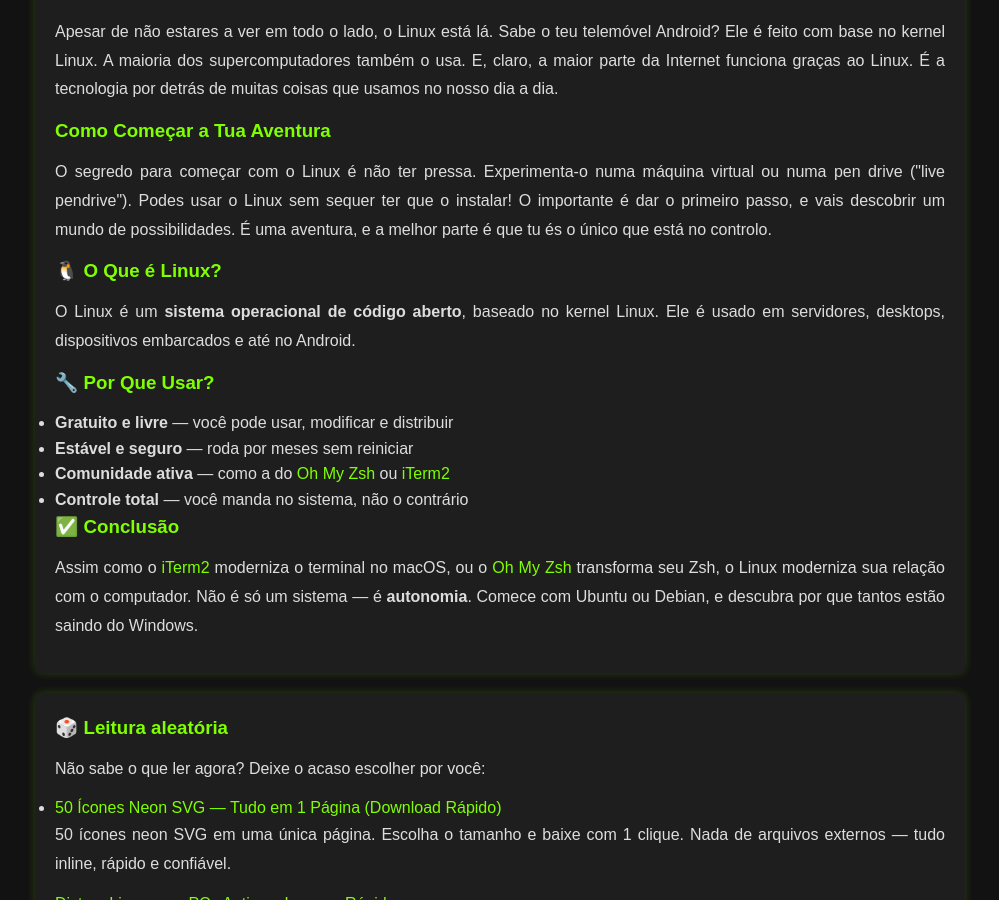
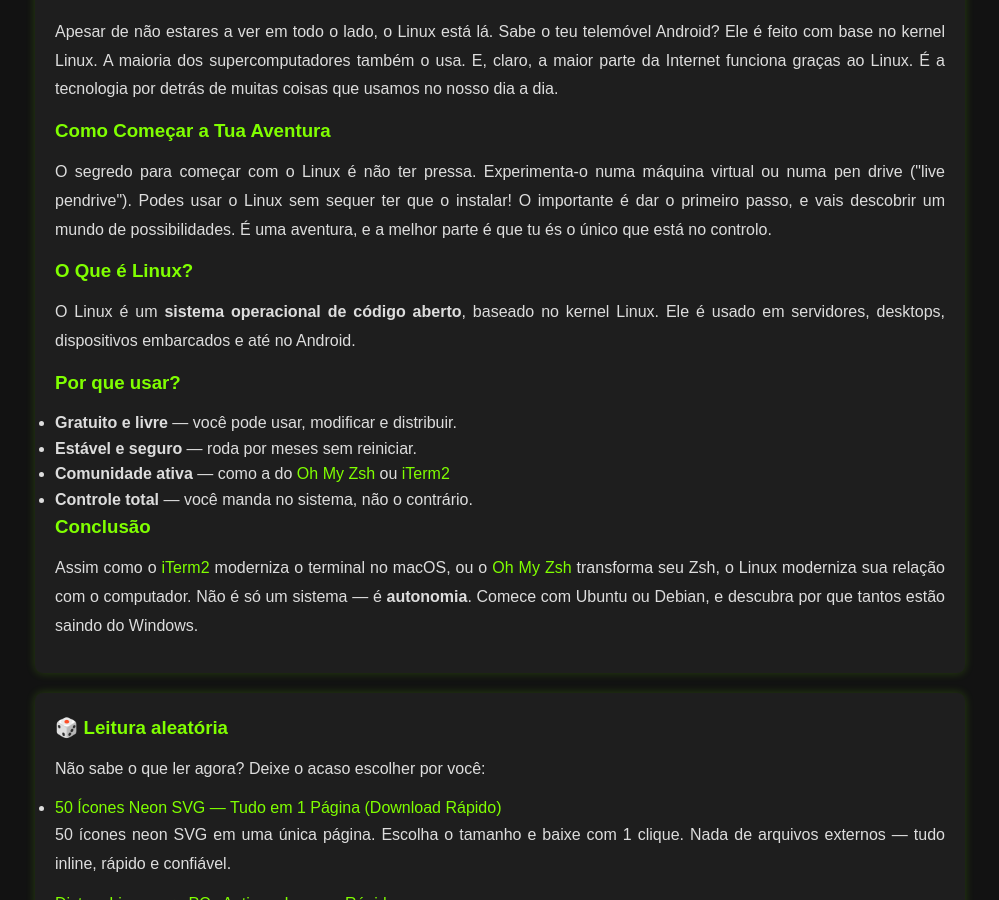
Before and after one commit to Piolinux/piolinux-site, a Jekyll site: the page built from _pages/o-que-e-linux-entenda-o-sistema-e-por-que-usar.md, in a window 1280 px wide and 900 px high, scrolled down 1856 px. Shown: the whole window, without its empty margins (140-1139 px from the left). Built offline with Jekyll 4.4.1, drawn with Linux system fonts in a browser that asks for light colours; some of the changed text lies outside the part shown.

```diff
--- a/_pages/o-que-e-linux-entenda-o-sistema-e-por-que-usar.md
+++ b/_pages/o-que-e-linux-entenda-o-sistema-e-por-que-usar.md
@@ -118,18 +118,18 @@ permalink: /o-que-e-linux/
 
 
 
-<h3>🐧 O Que é Linux?</h3>
+<h3>O Que é Linux?</h3>
 <p>O Linux é um <strong>sistema operacional de código aberto</strong>, baseado no kernel Linux. Ele é usado em servidores, desktops, dispositivos embarcados e até no Android.</p>
 
-<h3>🔧 Por Que Usar?</h3>
+<h3>Por que usar?</h3>
 <ul>
-  <li><strong>Gratuito e livre</strong> — você pode usar, modificar e distribuir</li>
-  <li><strong>Estável e seguro</strong> — roda por meses sem reiniciar</li>
+  <li><strong>Gratuito e livre</strong> — você pode usar, modificar e distribuir.</li>
+  <li><strong>Estável e seguro</strong> — roda por meses sem reiniciar.</li>
   <li><strong>Comunidade ativa</strong> — como a do <a href="https://ohmyz.sh">Oh My Zsh</a> ou <a href="https://iterm2.com">iTerm2</a></li>
-  <li><strong>Controle total</strong> — você manda no sistema, não o contrário</li>
+  <li><strong>Controle total</strong> — você manda no sistema, não o contrário.</li>
 </ul>
 
 
-<h3>✅ Conclusão</h3>
+<h3>Conclusão</h3>
 <p>Assim como o <a href="https://iterm2.com">iTerm2</a> moderniza o terminal no macOS, ou o <a href="https://ohmyz.sh">Oh My Zsh</a> transforma seu Zsh, o Linux moderniza sua relação com o computador. Não é só um sistema — é <strong>autonomia</strong>. Comece com Ubuntu ou Debian, e descubra por que tantos estão saindo do Windows.</p>
 </section>
```
